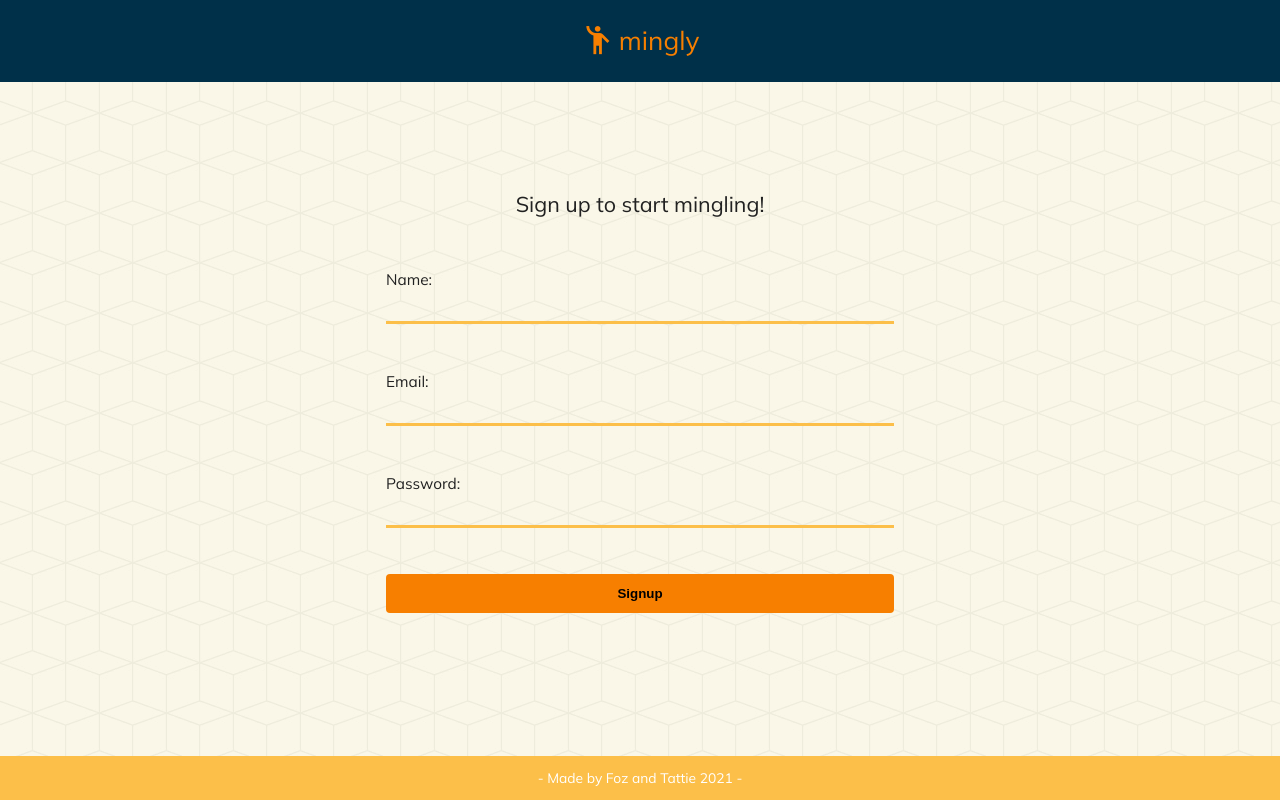
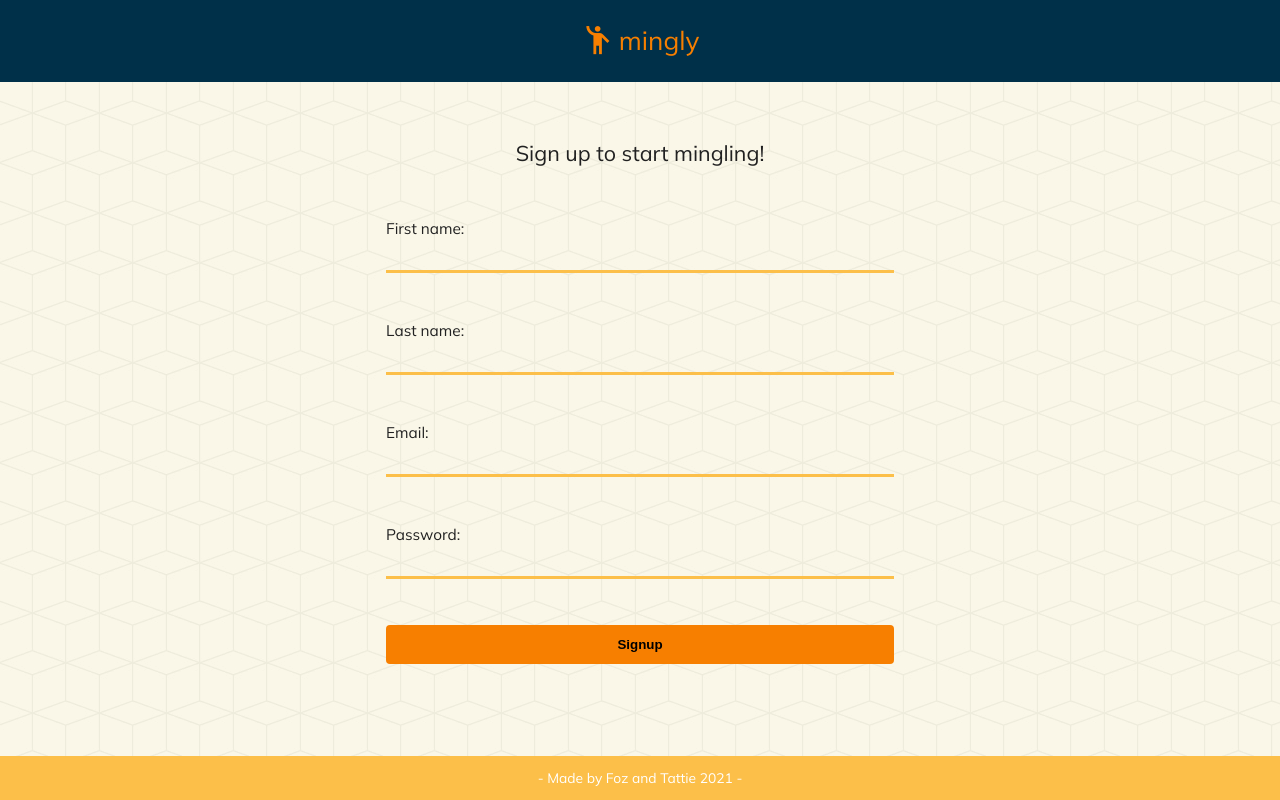
Before and after one commit to tchitrakorn/Minglee, a React (Create React App) app: page /signup in a window 1280 px wide. Both pictures are taken after typing "name@example.com", "Sample123" into the empty fields and a click on the input "Login". Built offline with nearby package versions, Linux system fonts and the light colour scheme; no server answers.

Commit message:
Implemented signup functionality

```diff
--- a/src/components/Login/Login.jsx
+++ b/src/components/Login/Login.jsx
@@ -6,7 +6,8 @@ import HomeFeed from "../HomeFeed/HomeFeed.jsx";
 
 function Login(props) {
     const [mode, setMode] = useState(props.mode);
-    const [name, setName] = useState("");
+    const [firstname, setFirstname] = useState("");
+    const [lastname, setLastname] = useState("");
     const [email, setEmail] = useState("");
     const [password, setPassword] = useState("");
     // const [userId, setUserId] = useState('');
@@ -41,14 +42,14 @@ function Login(props) {
     const handleSubmitSignup = (e) => {
         e.preventDefault();
         let data = {
-            name: name,
+            firstname: firstname,
+            lastname: lastname,
             email: email,
             password: password,
         };
         axios
-            .post("/signup", data)
+            .post("http://localhost:8080/signup", data)
             .then((response) => {
-                console.log(response);
                 setMode("login");
             })
             .catch((error) => {
@@ -100,10 +101,17 @@ function Login(props) {
             <form class="login-wrapper" onSubmit={handleSubmitSignup}>
                 <div class="host-title">Sign up to start mingling!</div>
                 <div>
-                    Name:
+                    First name:
                     <input
                         type="text"
-                        onChange={(e) => setName(e.target.value)}
+                        onChange={(e) => setFirstname(e.target.value)}
+                    ></input>
+                </div>
+                <div>
+                    Last name:
+                    <input
+                        type="text"
+                        onChange={(e) => setLastname(e.target.value)}
                     ></input>
                 </div>
                 <div>
--- a/src/components/Login/Signup.jsx
+++ b/src/components/Login/Signup.jsx
@@ -4,7 +4,8 @@ import Login from './Login.jsx';
 
 function Signup(props) {
     const [mode, setMode] = useState('login');
-    const [name, setName] = useState('');
+    const [firstname, setFirstname] = useState('');
+    const [lastname, setLirstname] = useState('');
     const [email, setEmail] = useState('');
     const [password, setPassword] = useState('');
     const [userId, setUserId] = useState('');
@@ -16,13 +17,13 @@ function Signup(props) {
     const handleSubmitSignup = (e) => {
         e.preventDefault();
         let data = {
-            name: name,
+            firstname: firstname,
+            lastname: lastname,
             email: email,
             password: password
         };
-        axios.post('/signup', data)
+        axios.post('http://localhost:8080/signup', data)
             .then((response) => {
-                console.log(response);
                 setMode('login');
             })
             .catch((error) => {
@@ -34,7 +35,8 @@ function Signup(props) {
         <div className="signup">
             SIGNUP
             <form onSubmit={handleSubmitSignup}>
-                <input type='text' placeholder='Name' onChange={e => setName(e.target.value)}></input>
+                <input type='text' placeholder='Firstname' onChange={e => setFirstname(e.target.value)}></input>
+                <input type='text' placeholder='Lirstname' onChange={e => setLirstname(e.target.value)}></input>
                 <input type='email' placeholder='Email' onChange={e => setEmail(e.target.value)}></input>
                 <input type='password' placeholder='Password' onChange={e => setPassword(e.target.value)}></input>
                 <input className='form-submit' type='submit' value='Signup' ></input>
```
